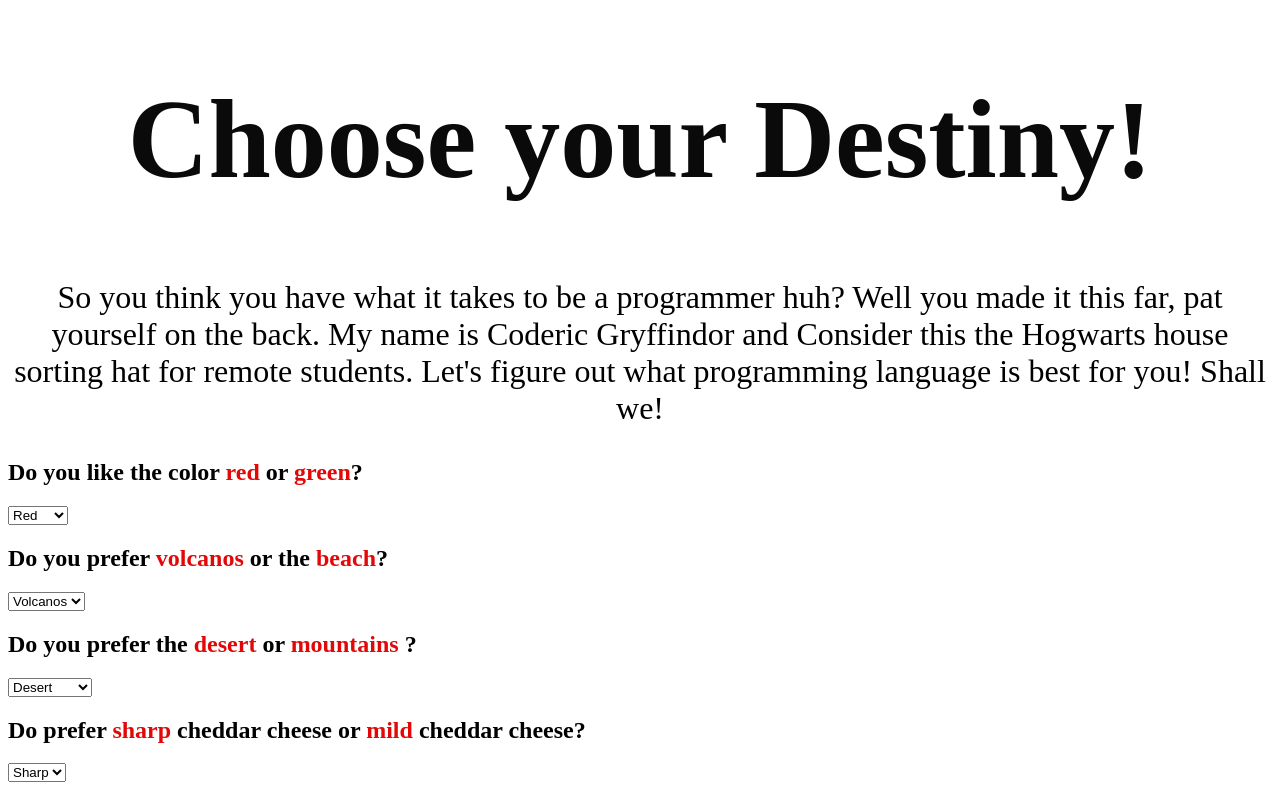
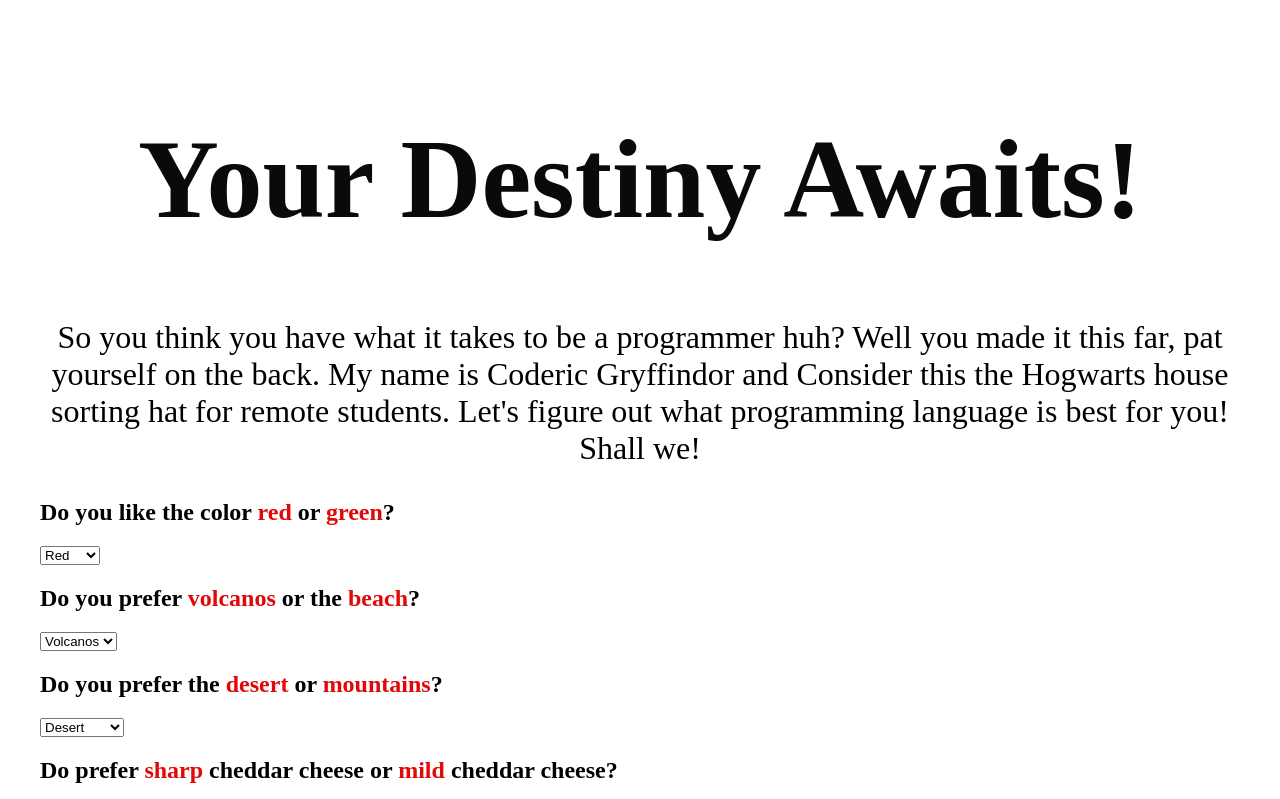
Before and after one commit to MGantz22/Solo-project-2, a plain HTML site: page index.html in a window 1280 px wide. Shown: the top 799 px of the page. Drawn offline with Linux system fonts and the light colour scheme.

Commit message:
Clean up code and errors

```diff
--- a/css/styles.css
+++ b/css/styles.css
@@ -1,3 +1,7 @@
+body {
+    padding: 2.5%;
+}
+
 .hidden {
     display: none;
 }
--- a/index.html
+++ b/index.html
@@ -1,12 +1,12 @@
 <!DOCTYPE html>
 <html lang="en-us">
 <head>
-    <title>Pick your path</title>
+    <title>Pick your Path</title>
     <link href="css/styles.css" rel="stylesheet" type="text/css">
     <script src="js/scripts.js"></script>
 </head>
 <body>
-    <h1>Choose your Destiny!</h1>
+    <h1>Your Destiny Awaits!</h1>
     <p>So you think you have what it takes to be a programmer huh? Well you made it this far, pat yourself on the back. My name is Coderic Gryffindor and Consider this the Hogwarts house sorting hat for remote students. Let's figure out what programming language is best for you! Shall we!</p>
     <form id="userForm">
         <h2>Do you like the color <span>red</span> or <span>green</span>?</h2>
@@ -24,7 +24,7 @@
             </select>
         <div>
         </div>
-        <h2>Do you prefer the <span>desert</span> or <span>mountains</span> ?</h2>
+        <h2>Do you prefer the <span>desert</span> or <span>mountains</span>?</h2>
         <div>
             <select id="question3">
             <option value="1">Desert</option>
@@ -48,6 +48,7 @@
         <div>
             <p>Press the submit button and your life will be forever changed!
             <br>
+            <br>
             <button type="submit" class="button">Submit Selection</button></p>
         </div>
     </form>
@@ -63,5 +64,5 @@
         <h1>Python has chosen you!</h1>
         <p>Ahh this one's got grit, rough one this one...Python it is. We noticed you liked long walks, Python is the perfect language for you. Python is very efficient, how else do you think it survives the long days of the desert?</p>
     </div>
-    </body>
+</body>
 </html>
--- a/js/scripts.js
+++ b/js/scripts.js
@@ -28,6 +28,7 @@ function takeForm(event) {
     document.getElementById("javascript").removeAttribute("class")
   }
 };
+
 //User Interface Logic
 window.addEventListener("load", onWindowLoad);
 function onWindowLoad() {
```
